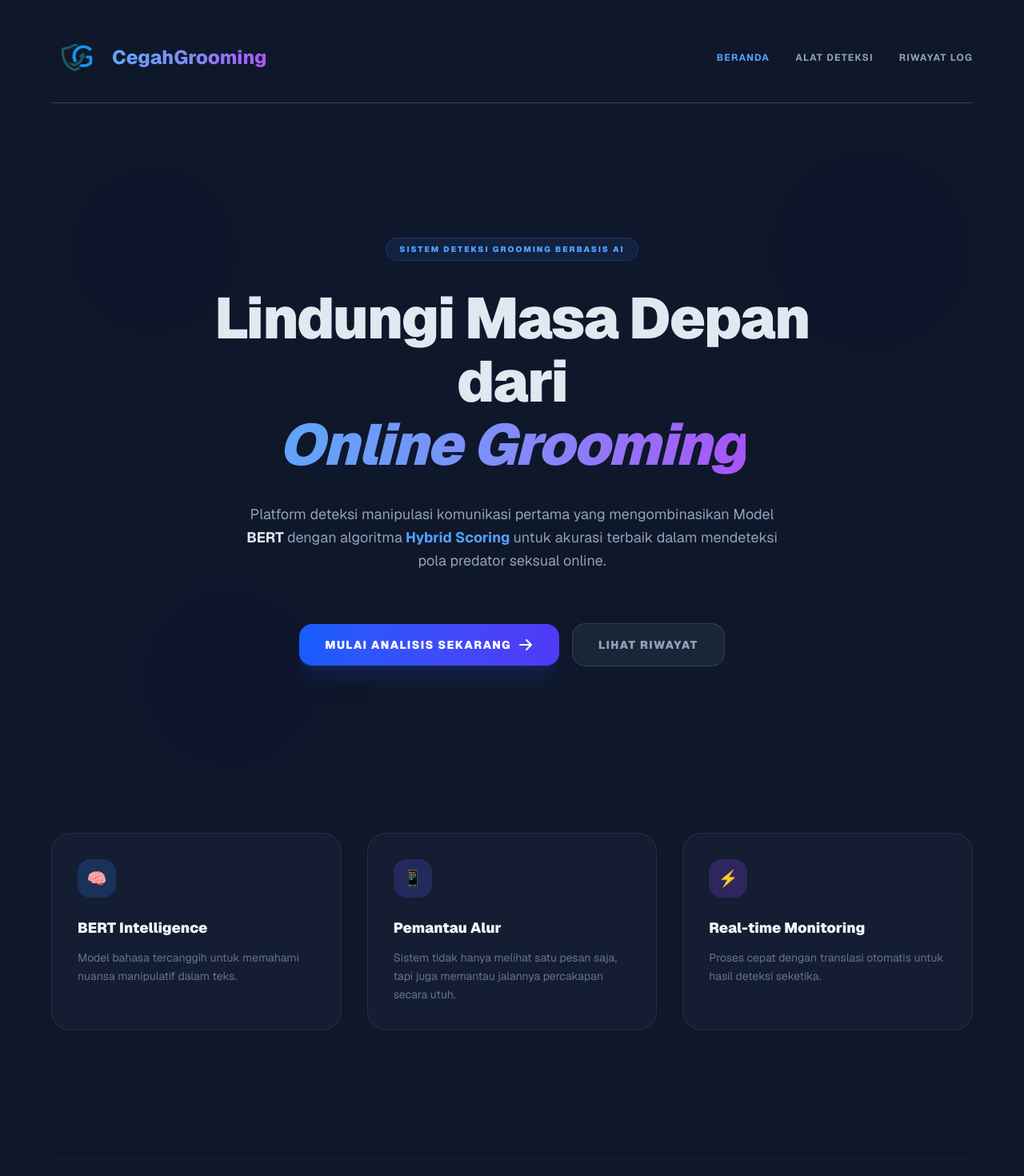
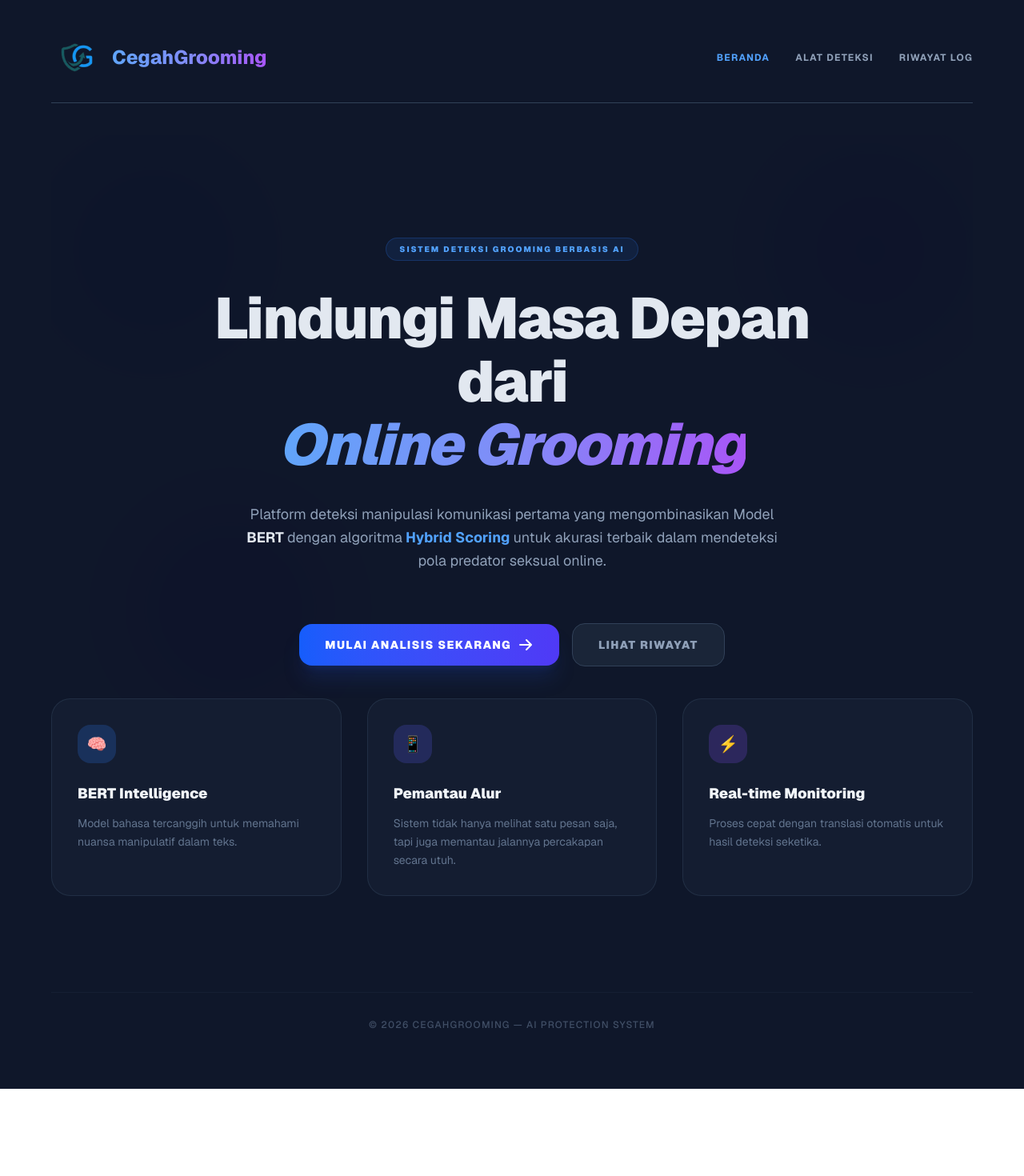
Before and after one commit to ilyfauzan/CegahGrooming, a Next.js app in the folder grooming-detector-ui/: page / in a window 1280 px wide. Shown: the top 1470 px of the page at 80% size. After the commit the page ends 1361 px from the top, so only its background shows below. Built offline with nearby package versions, Linux system fonts and the light colour scheme.

Commit message:
refactor: optimize landing page layout by reducing vertical gaps and refining footer position for a more compact desktop view

```diff
--- a/grooming-detector-ui/app/components/Hero.tsx
+++ b/grooming-detector-ui/app/components/Hero.tsx
@@ -3,7 +3,7 @@ import Link from "next/link";
 
 export default function Hero() {
   return (
-    <div className="relative overflow-hidden py-10 md:py-20 lg:py-32">
+    <div className="relative overflow-hidden pt-10 md:pt-20 lg:pt-32 pb-6 md:pb-10">
       {/* Background Blobs for Decoration */}
       <div className="absolute top-0 -left-4 w-72 h-72 bg-blue-600 rounded-full mix-blend-multiply filter blur-3xl opacity-20 animate-blob" />
       <div className="absolute top-0 -right-4 w-72 h-72 bg-indigo-600 rounded-full mix-blend-multiply filter blur-3xl opacity-20 animate-blob animation-delay-2000" />
--- a/grooming-detector-ui/app/page.tsx
+++ b/grooming-detector-ui/app/page.tsx
@@ -25,14 +25,14 @@ export default function LandingPage() {
   ];
 
   return (
-    <main className="min-h-screen bg-[#0f172a] text-slate-200 font-sans p-6 md:p-10 selection:bg-blue-500/30 overflow-x-hidden">
+    <main className="bg-[#0f172a] text-slate-200 font-sans p-6 md:p-10 selection:bg-blue-500/30 overflow-x-hidden">
       <div className="max-w-6xl mx-auto">
         <Navbar />
 
         <Hero />
 
         {/* Features Grid */}
-        <div className="py-20 grid grid-cols-1 md:grid-cols-3 gap-8">
+        <div className="pb-20 grid grid-cols-1 md:grid-cols-3 gap-8">
           {features.map((f, i) => (
             <div
               key={i}
@@ -52,7 +52,7 @@ export default function LandingPage() {
         </div>
 
         {/* Footer */}
-        <footer className="mt-20 py-10 border-t border-slate-800/50 text-center">
+        <footer className="mt-10 py-8 border-t border-slate-800/50 text-center">
           <p className="text-slate-500 text-[10px] md:text-xs font-medium tracking-widest uppercase opacity-60">
             &copy; {new Date().getFullYear()} CegahGrooming — AI Protection System
           </p>
```
